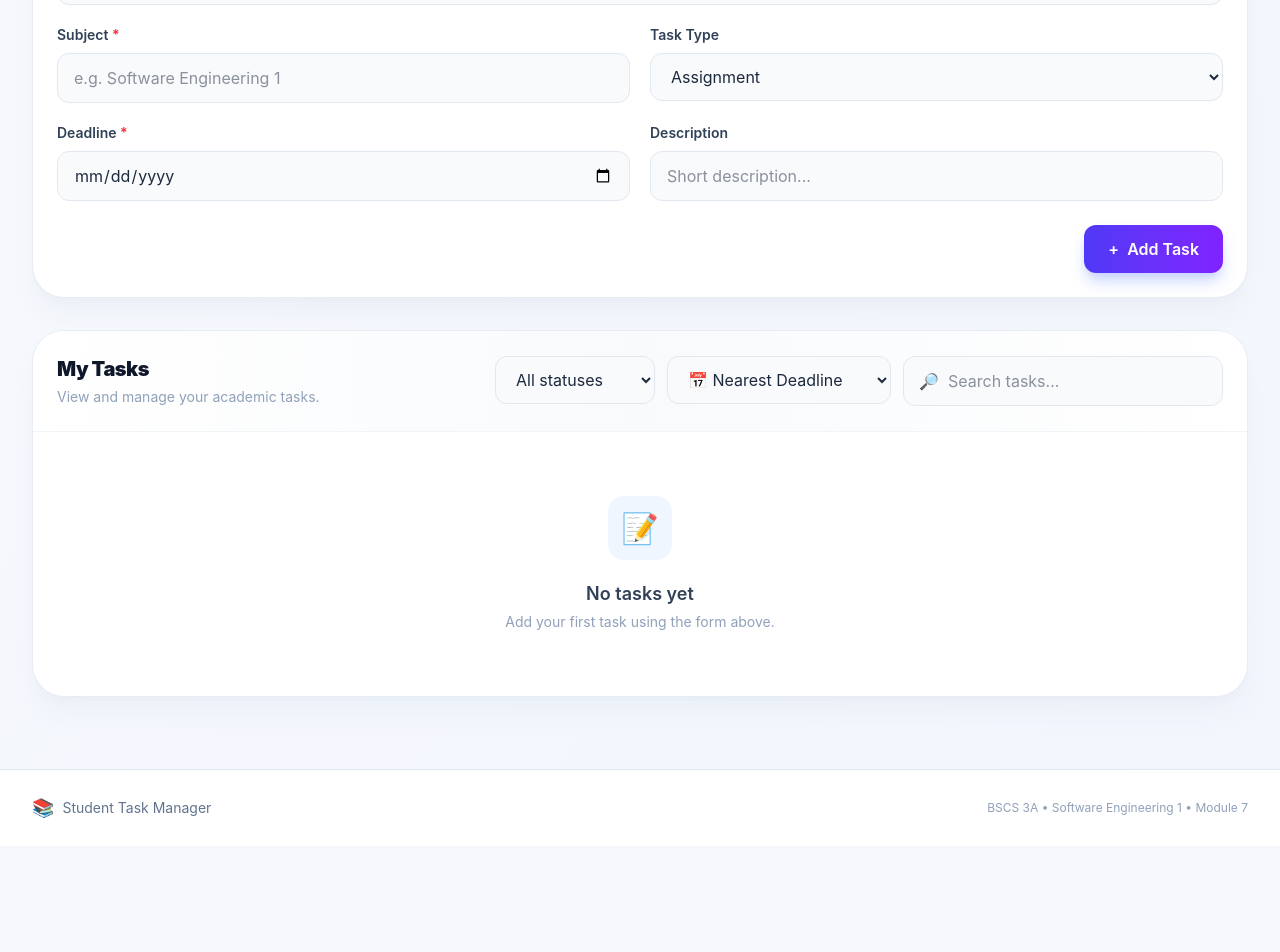
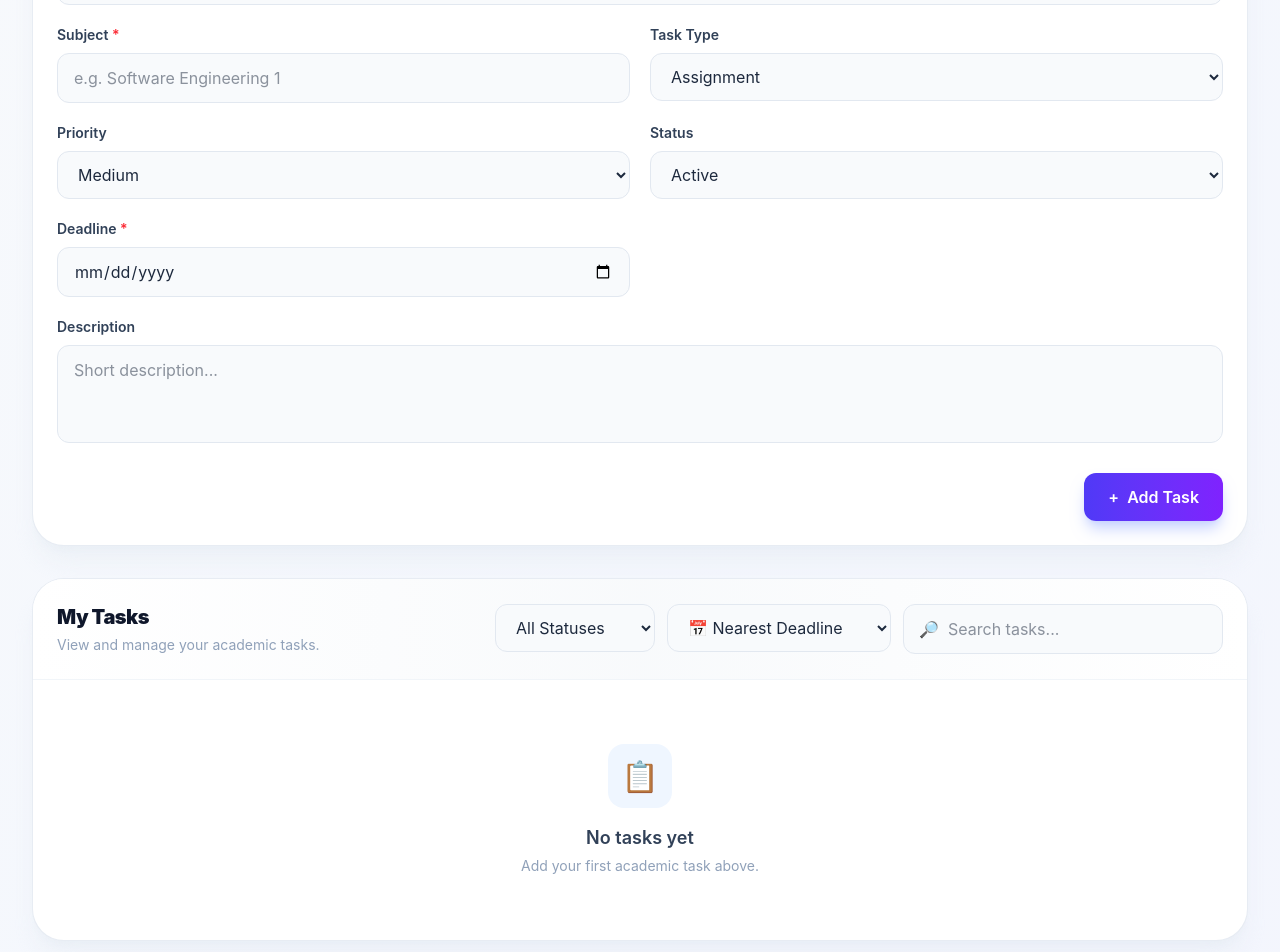
Before and after one commit to ryzamora/zamora-module7-vue-system, a Vue app: page / in a window 1280 px wide. Shown: the part 660-1612 px from the top of the page. Before the commit the page ends 1506 px from the top, so only its background shows below. Built offline with nearby package versions, Linux system fonts and the light colour scheme.

Commit message:
feat: implement Active/Inactive status filter for tasks

```diff
--- a/src/components/RecordForm.vue
+++ b/src/components/RecordForm.vue
@@ -8,6 +8,8 @@ const description = ref('')
 const subject = ref('')
 const deadline = ref('')
 const type = ref('Assignment')
+const priority = ref('Medium')
+const status = ref('Active')
 
 function submitTask() {
   const newTask = {
@@ -17,28 +19,38 @@ function submitTask() {
     subject: subject.value.trim(),
     deadline: deadline.value,
     type: type.value,
+    priority: priority.value,
+    status: status.value,
     completed: false
   }
 
   emit('add-task', newTask)
 
+  // Clear form after adding
   title.value = ''
   description.value = ''
   subject.value = ''
   deadline.value = ''
   type.value = 'Assignment'
+  priority.value = 'Medium'
+  status.value = 'Active'
 }
 </script>
 
 <template>
-  <section class="bg-white rounded-[2rem] border border-slate-200/80 shadow-xl shadow-slate-200/40 overflow-hidden">
+  <section
+    class="bg-white rounded-[2rem] border border-slate-200/80 shadow-xl shadow-slate-200/40 overflow-hidden"
+  >
 
-    <!-- Form Header -->
-    <div class="px-6 py-5 border-b border-indigo-50 bg-gradient-to-r from-white via-indigo-50/50 to-white">
-
+    <!-- Header -->
+    <div
+      class="px-6 py-5 border-b border-indigo-50 bg-gradient-to-r from-white via-indigo-50/50 to-white"
+    >
       <div class="flex items-center gap-3">
 
-        <div class="w-11 h-11 bg-indigo-100 rounded-2xl flex items-center justify-center shadow-sm shadow-indigo-100">
+        <div
+          class="w-11 h-11 bg-indigo-100 rounded-2xl flex items-center justify-center shadow-sm shadow-indigo-100"
+        >
           <span class="text-xl">➕</span>
         </div>
 
@@ -53,7 +65,6 @@ function submitTask() {
         </div>
 
       </div>
-
     </div>
 
     <!-- Form -->
@@ -66,8 +77,10 @@ function submitTask() {
 
         <!-- Title -->
         <div class="md:col-span-2">
-
-          <label for="new-task-title" class="block text-sm font-semibold text-slate-700 mb-2">
+          <label
+            for="new-task-title"
+            class="block text-sm font-semibold text-slate-700 mb-2"
+          >
             Task Title <span class="text-red-500">*</span>
           </label>
 
@@ -80,13 +93,14 @@ function submitTask() {
             placeholder="e.g. Software Engineering Assignment"
             class="w-full px-4 py-3 rounded-xl border border-slate-200 bg-slate-50 focus:bg-white focus:outline-none focus:ring-4 focus:ring-blue-100 focus:border-blue-500 transition"
           />
-
         </div>
 
         <!-- Subject -->
         <div>
-
-          <label for="new-task-subject" class="block text-sm font-semibold text-slate-700 mb-2">
+          <label
+            for="new-task-subject"
+            class="block text-sm font-semibold text-slate-700 mb-2"
+          >
             Subject <span class="text-red-500">*</span>
           </label>
 
@@ -99,13 +113,14 @@ function submitTask() {
             placeholder="e.g. Software Engineering 1"
             class="w-full px-4 py-3 rounded-xl border border-slate-200 bg-slate-50 focus:bg-white focus:outline-none focus:ring-4 focus:ring-blue-100 focus:border-blue-500 transition"
           />
-
         </div>
 
         <!-- Type -->
         <div>
-
-          <label for="new-task-type" class="block text-sm font-semibold text-slate-700 mb-2">
+          <label
+            for="new-task-type"
+            class="block text-sm font-semibold text-slate-700 mb-2"
+          >
             Task Type
           </label>
 
@@ -114,19 +129,59 @@ function submitTask() {
             id="new-task-type"
             class="w-full px-4 py-3 rounded-xl border border-slate-200 bg-slate-50 focus:bg-white focus:outline-none focus:ring-4 focus:ring-blue-100 focus:border-blue-500 transition"
           >
-            <option>Assignment</option>
-            <option>Project</option>
-            <option>Quiz</option>
-            <option>Exam</option>
-            <option>Other</option>
+            <option value="Assignment">Assignment</option>
+            <option value="Project">Project</option>
+            <option value="Quiz">Quiz</option>
+            <option value="Exam">Exam</option>
+            <option value="Other">Other</option>
           </select>
+        </div>
 
+        <!-- Priority -->
+        <div>
+          <label
+            for="new-task-priority"
+            class="block text-sm font-semibold text-slate-700 mb-2"
+          >
+            Priority
+          </label>
+
+          <select
+            v-model="priority"
+            id="new-task-priority"
+            class="w-full px-4 py-3 rounded-xl border border-slate-200 bg-slate-50 focus:bg-white focus:outline-none focus:ring-4 focus:ring-blue-100 focus:border-blue-500 transition"
+          >
+            <option value="Low">Low</option>
+            <option value="Medium">Medium</option>
+            <option value="High">High</option>
+          </select>
+        </div>
+
+        <!-- Status -->
+        <div>
+          <label
+            for="new-task-status"
+            class="block text-sm font-semibold text-slate-700 mb-2"
+          >
+            Status
+          </label>
+
+          <select
+            v-model="status"
+            id="new-task-status"
+            class="w-full px-4 py-3 rounded-xl border border-slate-200 bg-slate-50 focus:bg-white focus:outline-none focus:ring-4 focus:ring-blue-100 focus:border-blue-500 transition"
+          >
+            <option value="Active">Active</option>
+            <option value="Inactive">Inactive</option>
+          </select>
         </div>
 
         <!-- Deadline -->
         <div>
-
-          <label for="new-task-deadline" class="block text-sm font-semibold text-slate-700 mb-2">
+          <label
+            for="new-task-deadline"
+            class="block text-sm font-semibold text-slate-700 mb-2"
+          >
             Deadline <span class="text-red-500">*</span>
           </label>
 
@@ -137,31 +192,30 @@ function submitTask() {
             required
             class="w-full px-4 py-3 rounded-xl border border-slate-200 bg-slate-50 focus:bg-white focus:outline-none focus:ring-4 focus:ring-blue-100 focus:border-blue-500 transition"
           />
-
         </div>
 
         <!-- Description -->
-        <div>
-
-          <label for="new-task-description" class="block text-sm font-semibold text-slate-700 mb-2">
+        <div class="md:col-span-2">
+          <label
+            for="new-task-description"
+            class="block text-sm font-semibold text-slate-700 mb-2"
+          >
             Description
           </label>
 
-          <input
+          <textarea
             v-model="description"
             id="new-task-description"
-            type="text"
+            rows="3"
             placeholder="Short description..."
-            class="w-full px-4 py-3 rounded-xl border border-slate-200 bg-slate-50 focus:bg-white focus:outline-none focus:ring-4 focus:ring-blue-100 focus:border-blue-500 transition"
-          />
-
+            class="w-full px-4 py-3 rounded-xl border border-slate-200 bg-slate-50 focus:bg-white focus:outline-none focus:ring-4 focus:ring-blue-100 focus:border-blue-500 transition resize-none"
+          ></textarea>
         </div>
 
       </div>
 
       <!-- Button -->
       <div class="flex justify-end mt-6">
-
         <button
           type="submit"
           class="bg-gradient-to-r from-indigo-600 to-violet-600 hover:from-indigo-700 hover:to-violet-700 text-white font-semibold px-6 py-3 rounded-xl shadow-lg shadow-indigo-200 hover:shadow-xl hover:-translate-y-0.5 transition flex items-center gap-2"
@@ -169,7 +223,6 @@ function submitTask() {
           <span>+</span>
           Add Task
         </button>
-
       </div>
 
     </form>
--- a/src/components/RecordList.vue
+++ b/src/components/RecordList.vue
@@ -16,46 +16,121 @@ const emit = defineEmits([
 
 const searchText = ref('')
 const statusFilter = ref('all')
-
-/* Sort tasks by deadline */
 const sortOrder = ref('nearest')
 
 function deadlineInfo(deadline) {
+  if (!deadline) {
+    return {
+      label: 'No deadline',
+      tone: 'text-slate-500'
+    }
+  }
+
   const today = new Date()
   today.setHours(0, 0, 0, 0)
+
   const dueDate = new Date(`${deadline}T00:00:00`)
-  const daysAway = Math.round((dueDate - today) / 86_400_000)
+  const daysAway = Math.round(
+    (dueDate - today) / 86_400_000
+  )
 
-  if (daysAway < 0) return { label: `${Math.abs(daysAway)}d overdue`, tone: 'text-red-600' }
-  if (daysAway === 0) return { label: 'Due today', tone: 'text-red-600' }
-  if (daysAway === 1) return { label: 'Due tomorrow', tone: 'text-orange-600' }
-  return { label: `Due in ${daysAway}d`, tone: 'text-slate-500' }
+  if (daysAway < 0) {
+    return {
+      label: `${Math.abs(daysAway)}d overdue`,
+      tone: 'text-red-600'
+    }
+  }
+
+  if (daysAway === 0) {
+    return {
+      label: 'Due today',
+      tone: 'text-red-600'
+    }
+  }
+
+  if (daysAway === 1) {
+    return {
+      label: 'Due tomorrow',
+      tone: 'text-orange-600'
+    }
+  }
+
+  return {
+    label: `Due in ${daysAway}d`,
+    tone: 'text-slate-500'
+  }
+}
+
+function priorityInfo(priority) {
+  const value = priority || 'Medium'
+
+  if (value === 'High') {
+    return {
+      label: 'High',
+      classes: 'bg-red-50 text-red-600'
+    }
+  }
+
+  if (value === 'Low') {
+    return {
+      label: 'Low',
+      classes: 'bg-green-50 text-green-600'
+    }
+  }
+
+  return {
+    label: 'Medium',
+    classes: 'bg-yellow-50 text-yellow-600'
+  }
+}
+
+function statusInfo(status) {
+  const value = status || 'Active'
+
+  if (value === 'Inactive') {
+    return {
+      label: 'Inactive',
+      classes: 'bg-slate-100 text-slate-600'
+    }
+  }
+
+  return {
+    label: 'Active',
+    classes: 'bg-green-50 text-green-600'
+  }
 }
 
 const filteredTasks = computed(() => {
   const search = searchText.value.toLowerCase().trim()
 
-  let result = props.tasks
+  let result = [...props.tasks]
 
   /* Search */
   if (search) {
-    result = props.tasks.filter(task =>
-      task.title.toLowerCase().includes(search) ||
-      task.subject.toLowerCase().includes(search) ||
-      task.type.toLowerCase().includes(search)
+    result = result.filter(task =>
+      String(task.title || '').toLowerCase().includes(search) ||
+      String(task.subject || '').toLowerCase().includes(search) ||
+      String(task.type || '').toLowerCase().includes(search)
     )
   }
 
+  /* Active / Inactive filter */
   if (statusFilter.value === 'active') {
-    result = result.filter(task => !task.completed)
-  } else if (statusFilter.value === 'completed') {
-    result = result.filter(task => task.completed)
+    result = result.filter(
+      task => (task.status || 'Active') === 'Active'
+    )
   }
 
-  /* Sort by deadline */
-  return [...result].sort((a, b) => {
-    const dateA = new Date(a.deadline)
-    const dateB = new Date(b.deadline)
+  if (statusFilter.value === 'inactive') {
+    result = result.filter(
+      task => (task.status || 'Active') === 'Inactive'
+    )
+  }
+
+  /* Sort */
+  result.sort((a, b) => {
+    const dateA = new Date(`${a.deadline}T00:00:00`)
+    const dateB = new Date(`${b.deadline}T00:00:00`)
 
     if (sortOrder.value === 'nearest') {
       return dateA - dateB
@@ -63,18 +138,24 @@ const filteredTasks = computed(() => {
 
     return dateB - dateA
   })
+
+  return result
 })
 </script>
 
 <template>
-  <section class="bg-white rounded-[2rem] border border-slate-200/80 shadow-xl shadow-slate-200/40 overflow-hidden">
+  <section
+    class="bg-white rounded-[2rem] border border-slate-200/80 shadow-xl shadow-slate-200/40 overflow-hidden"
+  >
 
     <!-- Header -->
-    <div class="p-6 border-b border-slate-100 bg-gradient-to-r from-white via-slate-50 to-white">
+    <div
+      class="p-6 border-b border-slate-100 bg-gradient-to-r from-white via-slate-50 to-white"
+    >
+      <div
+        class="flex flex-col md:flex-row md:items-center md:justify-between gap-4"
+      >
 
-      <div class="flex flex-col md:flex-row md:items-center md:justify-between gap-4">
-
-        <!-- Title -->
         <div>
           <h2 class="text-xl font-black tracking-tight text-slate-900">
             My Tasks
@@ -85,25 +166,40 @@ const filteredTasks = computed(() => {
           </p>
         </div>
 
-        <!-- Sort and Search -->
-        <div class="flex flex-col sm:flex-row gap-3 w-full md:w-auto">
+        <div
+          class="flex flex-col sm:flex-row gap-3 w-full md:w-auto"
+        >
 
+          <!-- Status Filter -->
           <div class="w-full sm:w-40">
-            <label for="task-status-filter" class="sr-only">Filter tasks by status</label>
+            <label
+              for="task-status-filter"
+              class="sr-only"
+            >
+              Filter tasks by status
+            </label>
+
             <select
               id="task-status-filter"
               v-model="statusFilter"
               class="w-full px-4 py-3 rounded-xl border border-slate-200 bg-slate-50 focus:bg-white focus:outline-none focus:ring-4 focus:ring-blue-100 focus:border-blue-500 transition"
             >
-              <option value="all">All statuses</option>
-              <option value="active">Pending</option>
-              <option value="completed">Completed</option>
+              <option value="all">
+                All Statuses
+              </option>
+
+              <option value="active">
+                Active
+              </option>
+
+              <option value="inactive">
+                Inactive
+              </option>
             </select>
           </div>
 
           <!-- Sort -->
           <div class="w-full sm:w-56">
-
             <select
               v-model="sortOrder"
               aria-label="Sort tasks by deadline"
@@ -117,13 +213,13 @@ const filteredTasks = computed(() => {
                 📅 Farthest Deadline
               </option>
             </select>
-
           </div>
 
           <!-- Search -->
           <div class="relative w-full sm:w-80">
-
-            <span class="absolute left-4 top-1/2 -translate-y-1/2 text-slate-400">
+            <span
+              class="absolute left-4 top-1/2 -translate-y-1/2 text-slate-400"
+            >
               🔎
             </span>
 
@@ -134,53 +230,36 @@ const filteredTasks = computed(() => {
               placeholder="Search tasks..."
               class="w-full pl-11 pr-4 py-3 rounded-xl border border-slate-200 bg-slate-50 focus:bg-white focus:outline-none focus:ring-4 focus:ring-blue-100 focus:border-blue-500 transition"
             />
-
           </div>
 
         </div>
+      </div>
+    </div>
 
+    <!-- No Tasks -->
+    <div
+      v-if="filteredTasks.length === 0"
+      class="text-center py-16 px-6"
+    >
+      <div
+        class="w-16 h-16 mx-auto bg-blue-50 rounded-2xl flex items-center justify-center text-3xl"
+      >
+        📋
       </div>
 
-    </div>
-
-    <!-- Empty -->
-    <div
-      v-if="props.tasks.length === 0"
-      class="text-center py-16"
-    >
-
-      <div class="w-16 h-16 mx-auto bg-blue-50 rounded-2xl flex items-center justify-center text-3xl">
-        📝
-      </div>
-
-      <h3 class="text-lg font-semibold text-slate-700 mt-5">
-        No tasks yet
+      <h3 class="text-lg font-semibold text-slate-700 mt-4">
+        {{ props.tasks.length === 0
+          ? 'No tasks yet'
+          : 'No matching tasks'
+        }}
       </h3>
 
       <p class="text-sm text-slate-400 mt-1">
-        Add your first task using the form above.
+        {{ props.tasks.length === 0
+          ? 'Add your first academic task above.'
+          : 'Try another search or status filter.'
+        }}
       </p>
-
-    </div>
-
-    <!-- No Results -->
-    <div
-      v-else-if="filteredTasks.length === 0"
-      class="text-center py-16"
-    >
-
-      <div class="text-4xl">
-        🔍
-      </div>
-
-      <h3 class="text-lg font-semibold text-slate-700 mt-4">
-        No matching tasks
-      </h3>
-
-      <p class="text-sm text-slate-400 mt-1">
-        Try another search term.
-      </p>
-
     </div>
 
     <!-- Tasks -->
@@ -195,7 +274,9 @@ const filteredTasks = computed(() => {
         class="group relative p-6 transition hover:bg-indigo-50/40"
       >
 
-        <div class="flex flex-col lg:flex-row lg:items-center gap-5">
+        <div
+          class="flex flex-col lg:flex-row lg:items-center gap-5"
+        >
 
           <!-- Icon -->
           <div
@@ -210,7 +291,9 @@ const filteredTasks = computed(() => {
           <!-- Information -->
           <div class="flex-1 min-w-0">
 
-            <div class="flex flex-wrap items-center gap-2">
+            <div
+              class="flex flex-wrap items-center gap-2"
+            >
 
               <h3
                 class="font-bold text-lg tracking-tight"
@@ -221,11 +304,31 @@ const filteredTasks = computed(() => {
                 {{ task.title }}
               </h3>
 
-              <!-- Task Type -->
+              <!-- Type -->
               <span
                 class="text-xs font-semibold px-2.5 py-1 rounded-full bg-blue-50 text-blue-600"
               >
-                {{ task.type }}
+                {{ task.type || 'Assignment' }}
+              </span>
+
+              <!-- Priority -->
+              <span
+                :class="[
+                  'text-xs font-semibold px-2.5 py-1 rounded-full',
+                  priorityInfo(task.priority).classes
+                ]"
+              >
+                {{ priorityInfo(task.priority).label }} Priority
+              </span>
+
+              <!-- Status -->
+              <span
+                :class="[
+                  'text-xs font-semibold px-2.5 py-1 rounded-full',
+                  statusInfo(task.status).classes
+                ]"
+              >
+                {{ statusInfo(task.status).label }}
               </span>
 
             </div>
@@ -235,8 +338,10 @@ const filteredTasks = computed(() => {
               {{ task.description || 'No description provided.' }}
             </p>
 
-            <!-- Task Details -->
-            <div class="flex flex-wrap items-center gap-4 mt-3 text-sm">
+            <!-- Details -->
+            <div
+              class="flex flex-wrap items-center gap-4 mt-3 text-sm"
+            >
 
               <span class="text-slate-500">
                 📚 {{ task.subject }}
@@ -248,12 +353,14 @@ const filteredTasks = computed(() => {
 
               <span
                 v-if="!task.completed"
-                :class="['font-semibold', deadlineInfo(task.deadline).tone]"
+                :class="[
+                  'font-semibold',
+                  deadlineInfo(task.deadline).tone
+                ]"
               >
                 {{ deadlineInfo(task.deadline).label }}
               </span>
 
-              <!-- Completed -->
               <span
                 v-if="task.completed"
                 class="font-semibold text-green-600"
@@ -261,7 +368,6 @@ const filteredTasks = computed(() => {
                 ● Completed
               </span>
 
-              <!-- Pending -->
               <span
                 v-else
                 class="font-semibold text-orange-500"
@@ -274,12 +380,19 @@ const filteredTasks = computed(() => {
           </div>
 
           <!-- Actions -->
-          <div class="flex flex-wrap gap-2 lg:justify-end">
+          <div
+            class="flex flex-wrap gap-2 lg:justify-end"
+          >
 
             <!-- Complete -->
             <button
+              type="button"
               @click="emit('complete-task', task.id)"
-              :aria-label="task.completed ? `Mark ${task.title} as pending` : `Mark ${task.title} as complete`"
+              :aria-label="
+                task.completed
+                  ? `Mark ${task.title} as pending`
+                  : `Mark ${task.title} as complete`
+              "
               class="px-4 py-2 rounded-lg text-sm font-semibold bg-green-50 hover:bg-green-100 text-green-700 transition"
             >
               {{ task.completed ? '↩ Undo' : '✓ Complete' }}
@@ -287,6 +400,7 @@ const filteredTasks = computed(() => {
 
             <!-- Edit -->
             <button
+              type="button"
               @click="emit('edit-task', task)"
               :aria-label="`Edit ${task.title}`"
               class="px-4 py-2 rounded-lg text-sm font-semibold bg-yellow-50 hover:bg-yellow-100 text-yellow-700 transition"
@@ -296,6 +410,7 @@ const filteredTasks = computed(() => {
 
             <!-- Delete -->
             <button
+              type="button"
               @click="emit('delete-task', task.id)"
               :aria-label="`Delete ${task.title}`"
               class="px-4 py-2 rounded-lg text-sm font-semibold bg-red-50 hover:bg-red-100 text-red-600 transition"
@@ -306,7 +421,6 @@ const filteredTasks = computed(() => {
           </div>
 
         </div>
-
       </div>
 
     </div>
```
Also changed, not shown: 1 other file (tests, documents, lock files or other folders).
